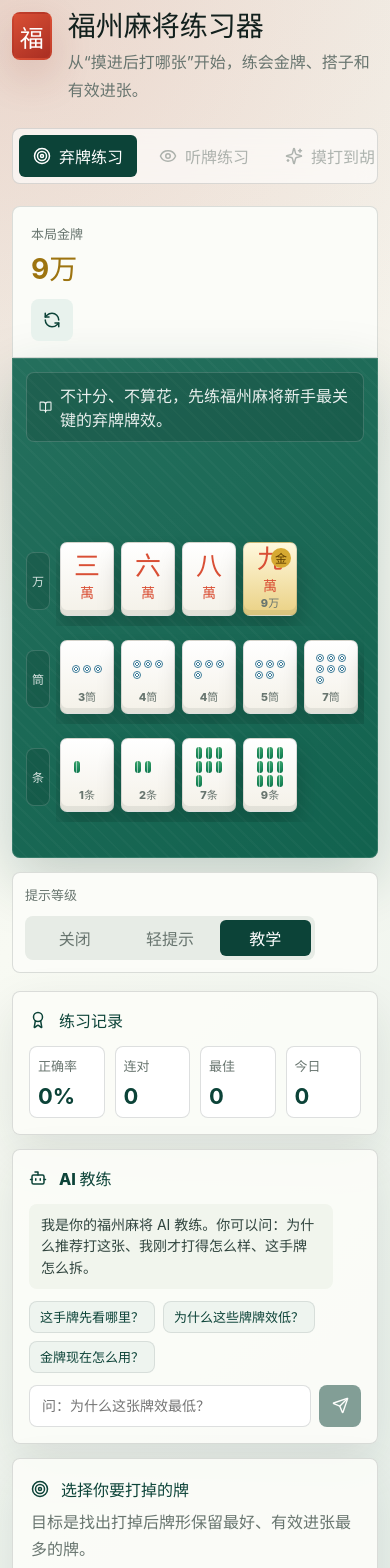
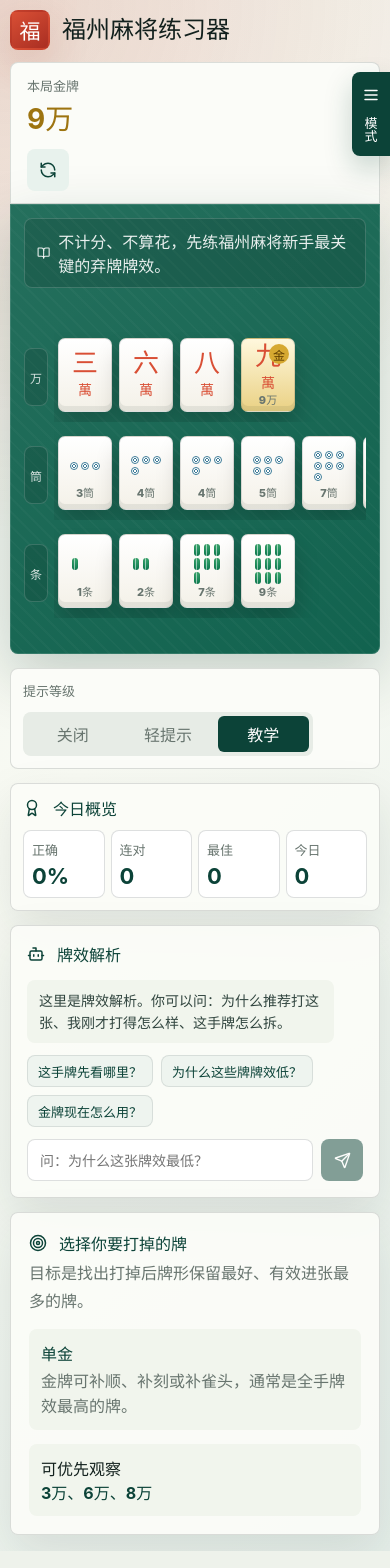
Before and after one commit to 1127806370jingjing/Tile-efficiency-drills, a React (Vite) app: page / in a window 390 px wide. Shown: the top 1568 px of the page. Built offline with nearby package versions, Linux system fonts and the light colour scheme.

Commit message:
优化移动端布局与站点图标

```diff
--- a/index.html
+++ b/index.html
@@ -4,6 +4,7 @@
     <meta charset="UTF-8" />
     <meta name="viewport" content="width=device-width, initial-scale=1.0" />
     <meta name="theme-color" content="#123c35" />
+    <link rel="icon" type="image/svg+xml" href="/favicon.svg" />
     <title>福州麻将练习器</title>
   </head>
   <body>
--- a/src/App.tsx
+++ b/src/App.tsx
@@ -1,4 +1,4 @@
-import { Award, BookOpen, Bot, Eye, Loader2, RefreshCcw, Send, Sparkles, Target } from "lucide-react";
+import { Award, BookOpen, Bot, Eye, Loader2, Menu, RefreshCcw, Send, Sparkles, Target, X } from "lucide-react";
 import { type DragEvent, useEffect, useMemo, useState } from "react";
 import {
   type DiscardEvaluation,
@@ -93,11 +93,12 @@ export function App() {
     {
       id: crypto.randomUUID(),
       role: "assistant",
-      text: "我是你的福州麻将 AI 教练。你可以问：为什么推荐打这张、我刚才打得怎么样、这手牌怎么拆。",
+      text: "这里是牌效解析。你可以问：为什么推荐打这张、我刚才打得怎么样、这手牌怎么拆。",
     },
   ]);
   const [coachQuestion, setCoachQuestion] = useState("");
   const [coachLoading, setCoachLoading] = useState(false);
+  const [modeOpen, setModeOpen] = useState(false);
 
   useEffect(() => {
     localStorage.setItem(statsKey, JSON.stringify(stats));
@@ -213,6 +214,7 @@ export function App() {
 
   return (
     <main className="app-shell">
+      <ModeDock open={modeOpen} onToggle={() => setModeOpen((value) => !value)} />
       <section className="hero-panel">
         <div className="brand-block">
           <div className="brand-mark">福</div>
@@ -220,20 +222,6 @@ export function App() {
             <h1>福州麻将练习器</h1>
             <p>从“摸进后打哪张”开始，练会金牌、搭子和有效进张。</p>
           </div>
-        </div>
-        <div className="mode-strip" aria-label="练习模式">
-          <button className="mode-button active" type="button">
-            <Target size={18} />
-            弃牌练习
-          </button>
-          <button className="mode-button locked" type="button" disabled>
-            <Eye size={18} />
-            听牌练习
-          </button>
-          <button className="mode-button locked" type="button" disabled>
-            <Sparkles size={18} />
-            摸打到胡
-          </button>
         </div>
       </section>
 
@@ -288,6 +276,31 @@ export function App() {
         </aside>
       </section>
     </main>
+  );
+}
+
+function ModeDock({ open, onToggle }: { open: boolean; onToggle: () => void }) {
+  return (
+    <nav className={`mode-dock ${open ? "open" : ""}`} aria-label="练习模式">
+      <button className="mode-tab" type="button" onClick={onToggle} aria-expanded={open} aria-label="切换练习模式">
+        {open ? <X size={18} /> : <Menu size={18} />}
+        <span>模式</span>
+      </button>
+      <div className="mode-drawer">
+        <button className="mode-button active" type="button">
+          <Target size={18} />
+          弃牌练习
+        </button>
+        <button className="mode-button locked" type="button" disabled>
+          <Eye size={18} />
+          听牌练习
+        </button>
+        <button className="mode-button locked" type="button" disabled>
+          <Sparkles size={18} />
+          摸打到胡
+        </button>
+      </div>
+    </nav>
   );
 }
 
@@ -543,10 +556,10 @@ function StatsPanel({ stats }: { stats: Stats }) {
     <div className="stats-panel">
       <div className="panel-title">
         <Award size={18} />
-        练习记录
+        今日概览
       </div>
       <div className="stats-grid">
-        <Metric label="正确率" value={`${accuracy}%`} />
+        <Metric label="正确" value={`${accuracy}%`} />
         <Metric label="连对" value={stats.streak} />
         <Metric label="最佳" value={stats.bestStreak} />
         <Metric label="今日" value={stats.today} />
@@ -578,7 +591,7 @@ function CoachPanel({
     <div className="coach-panel">
       <div className="panel-title">
         <Bot size={18} />
-        AI 教练
+        牌效解析
       </div>
       <div className="coach-messages" aria-live="polite">
         {messages.map((message) => (
--- a/src/styles.css
+++ b/src/styles.css
@@ -35,7 +35,7 @@ button {
 
 .app-shell {
   min-height: 100vh;
-  padding: 24px 18px;
+  padding: 16px 18px 24px;
   background:
     radial-gradient(circle at top left, rgba(217, 79, 53, 0.18), transparent 34%),
     linear-gradient(135deg, #eef2eb 0%, #f8faf3 44%, #e5eee9 100%);
@@ -47,59 +47,110 @@ button {
   justify-content: space-between;
   gap: 24px;
   max-width: 1360px;
-  margin: 0 auto 22px;
+  margin: 0 auto 12px;
 }
 
 .brand-block {
   display: flex;
   align-items: center;
-  gap: 16px;
+  gap: 12px;
 }
 
 .brand-mark {
   display: grid;
-  width: 58px;
-  height: 58px;
+  width: 46px;
+  height: 46px;
   place-items: center;
   border: 2px solid rgba(217, 79, 53, 0.22);
   border-radius: 8px;
   color: #fff;
   background: linear-gradient(145deg, #d94f35, #a92e22);
   box-shadow: 0 16px 40px rgba(143, 42, 30, 0.18);
-  font-size: 28px;
+  font-size: 24px;
   font-weight: 800;
 }
 
 h1 {
   margin: 0;
-  font-size: clamp(28px, 4vw, 48px);
-  line-height: 1.05;
+  font-size: clamp(24px, 3vw, 36px);
+  line-height: 1;
   letter-spacing: 0;
 }
 
 .brand-block p,
 .body-copy {
-  margin: 8px 0 0;
+  margin: 5px 0 0;
   color: var(--muted);
   line-height: 1.7;
 }
 
-.mode-strip {
-  display: flex;
-  gap: 8px;
-  padding: 6px;
-  border: 1px solid var(--line);
-  border-radius: 8px;
-  background: rgba(255, 255, 255, 0.62);
-  backdrop-filter: blur(18px);
-}
-
 .mode-button,
+.mode-tab,
 .icon-button,
 .segmented button,
 .primary-action {
   border: 0;
   cursor: pointer;
+}
+
+.mode-dock {
+  position: fixed;
+  top: 128px;
+  right: 0;
+  z-index: 20;
+  display: grid;
+  grid-template-columns: auto auto;
+  align-items: start;
+}
+
+.mode-tab {
+  grid-column: 2;
+  grid-row: 1;
+  display: grid;
+  width: 42px;
+  min-height: 96px;
+  place-items: center;
+  gap: 6px;
+  padding: 10px 0;
+  border-radius: 8px 0 0 8px;
+  color: #fff;
+  background: var(--felt-dark);
+  box-shadow: 0 12px 28px rgba(12, 67, 56, 0.22);
+}
+
+.mode-tab span {
+  writing-mode: vertical-rl;
+  font-size: 13px;
+  font-weight: 800;
+  letter-spacing: 0;
+}
+
+.mode-drawer {
+  grid-column: 1;
+  grid-row: 1;
+  display: grid;
+  gap: 8px;
+  width: 166px;
+  padding: 10px;
+  border: 1px solid var(--line);
+  border-right: 0;
+  border-radius: 8px 0 0 8px;
+  background: rgba(251, 252, 248, 0.94);
+  box-shadow: 0 18px 42px rgba(16, 36, 31, 0.18);
+  backdrop-filter: blur(18px);
+  opacity: 0;
+  pointer-events: none;
+  transform: translateX(calc(100% + 42px));
+  transition:
+    opacity 160ms ease,
+    transform 180ms ease;
+}
+
+.mode-dock.open .mode-drawer,
+.mode-dock:focus-within .mode-drawer {
+  opacity: 1;
+  pointer-events: auto;
+  transform: translateX(0);
 }
 
 .mode-button {
@@ -108,7 +159,7 @@ h1 {
   justify-content: center;
   gap: 8px;
   min-height: 42px;
-  padding: 0 14px;
+  padding: 0 12px;
   border-radius: 6px;
   color: var(--muted);
   background: transparent;
@@ -127,8 +178,8 @@ h1 {
 
 .trainer-grid {
   display: grid;
-  grid-template-columns: minmax(0, 1fr) 330px;
-  gap: 18px;
+  grid-template-columns: minmax(0, 1fr) 320px;
+  gap: 14px;
   max-width: 1360px;
   margin: 0 auto;
 }
@@ -149,8 +200,8 @@ h1 {
 }
 
 .table-header {
-  min-height: 70px;
-  padding: 16px 18px;
+  min-height: 58px;
+  padding: 12px 16px;
   border: 1px solid var(--line);
   border-radius: 8px 8px 0 0;
   background: var(--paper);
@@ -166,7 +217,7 @@ h1 {
 
 .gold-name {
   display: block;
-  margin-top: 4px;
+  margin-top: 2px;
   color: #9d7410;
   font-size: 28px;
 }
@@ -434,7 +485,7 @@ h1 {
 }
 
 .stats-panel {
-  padding: 16px;
+  padding: 12px;
 }
 
 .coach-panel {
@@ -449,14 +500,14 @@ h1 {
 
 .stats-grid {
   display: grid;
-  grid-template-columns: repeat(2, 1fr);
-  gap: 10px;
-  margin-top: 14px;
+  grid-template-columns: repeat(4, 1fr);
+  gap: 6px;
+  margin-top: 10px;
 }
 
 .metric {
-  min-height: 82px;
-  padding: 12px;
+  min-height: 58px;
+  padding: 8px 6px;
   border: 1px solid var(--line);
   border-radius: 8px;
   background: #fff;
@@ -464,9 +515,9 @@ h1 {
 
 .metric strong {
   display: block;
-  margin-top: 8px;
+  margin-top: 4px;
   color: var(--felt-dark);
-  font-size: 30px;
+  font-size: 22px;
 }
 
 .feedback-panel {
@@ -678,7 +729,7 @@ h1 {
 
 @media (max-width: 920px) {
   .app-shell {
-    padding: 18px;
+    padding: 12px 12px 18px;
   }
 
   .hero-panel,
@@ -687,12 +738,12 @@ h1 {
   }
 
   .hero-panel {
-    align-items: stretch;
-    flex-direction: column;
+    align-items: center;
+    flex-direction: row;
   }
 
-  .mode-strip {
-    overflow-x: auto;
+  .brand-block p {
+    display: none;
   }
 
   .trainer-grid {
@@ -702,20 +753,28 @@ h1 {
   .side-panel {
     grid-template-columns: 1fr;
   }
+
+  .mode-dock {
+    top: 84px;
+  }
 }
 
 @media (max-width: 560px) {
   .app-shell {
-    padding: 12px;
+    padding: 10px 10px 16px;
   }
 
   .brand-block {
-    align-items: flex-start;
+    align-items: center;
   }
 
   .brand-mark {
-    width: 48px;
-    height: 48px;
+    width: 40px;
+    height: 40px;
+    font-size: 21px;
+  }
+
+  h1 {
     font-size: 24px;
   }
 
@@ -726,14 +785,27 @@ h1 {
   }
 
   .felt {
-    min-height: 500px;
+    min-height: 450px;
     padding: 14px;
   }
 
   .tile-rack {
     gap: 8px;
-    min-height: 380px;
-    padding-top: 42px;
+    min-height: 330px;
+    padding-top: 28px;
+  }
+
+  .mode-dock {
+    top: 72px;
+  }
+
+  .mode-tab {
+    width: 38px;
+    min-height: 84px;
+  }
+
+  .mode-drawer {
+    width: 154px;
   }
 
   .suit-row {
```
Also changed, not shown: public/favicon.svg (added).
